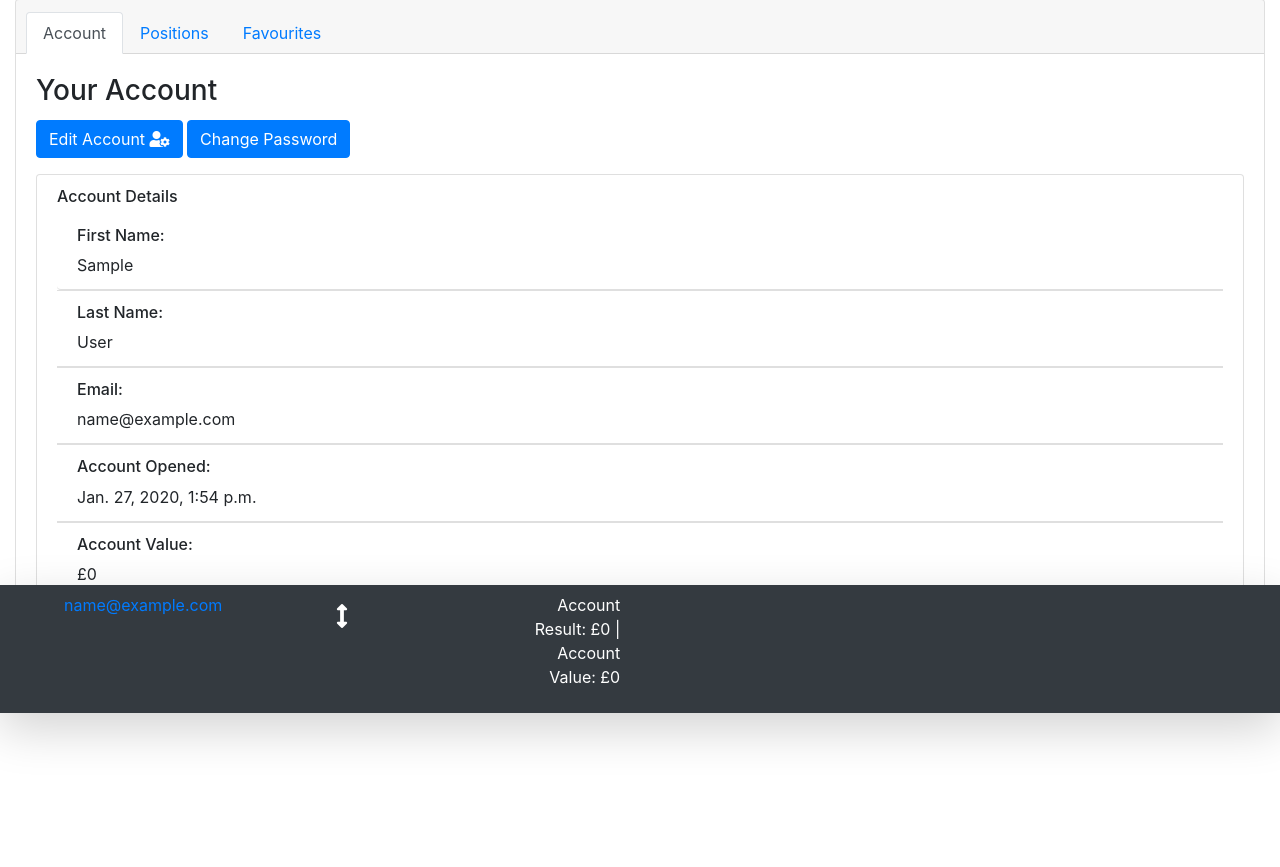
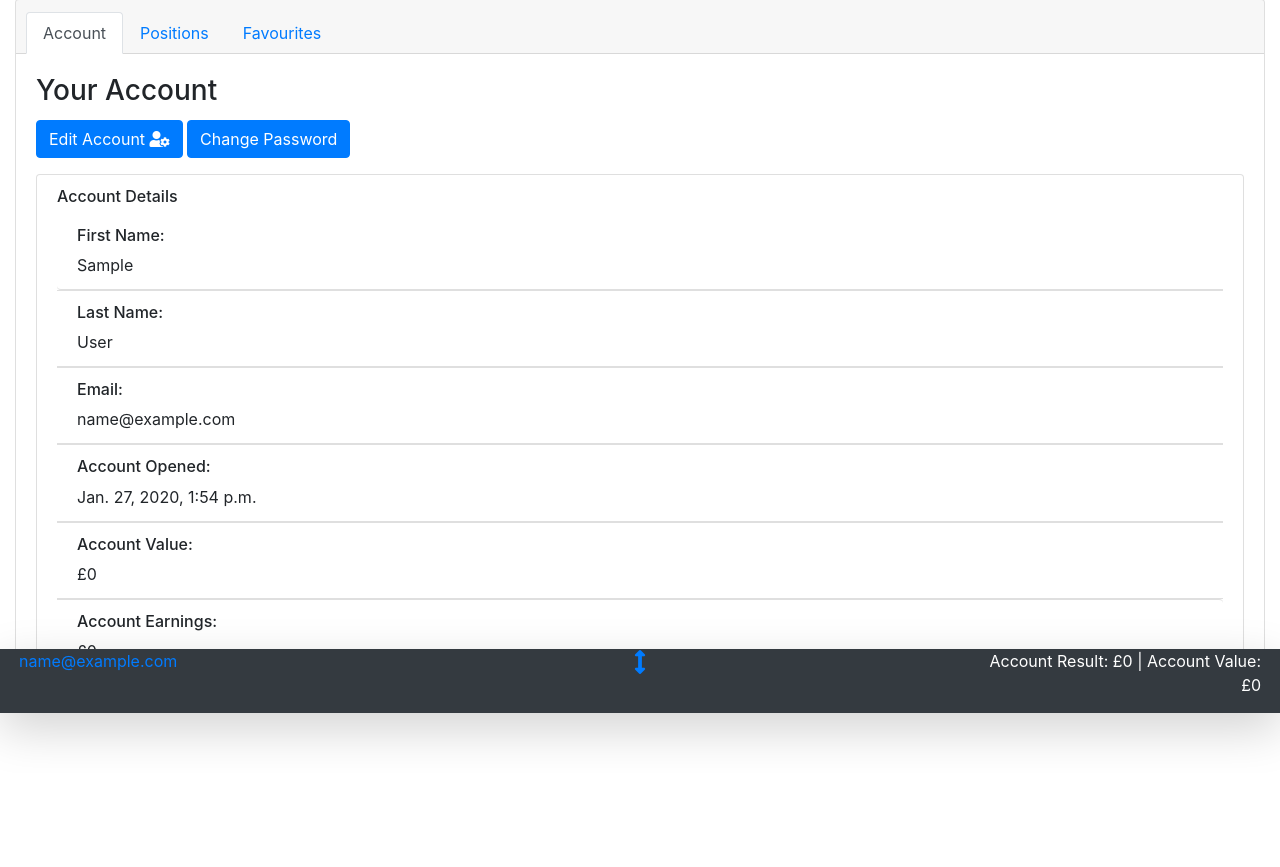
Before and after one commit to mankaransaggu/tradingwebportal, a Django app: page /account/ in a window 1280 px wide. Shown: the part 87-954 px from the top of the page. After the commit the page ends 829 px from the top, so only its background shows below. Run offline with Django 3.2, Linux system fonts and the light colour scheme; the visitor is signed in with stand-in values (Sample User, id 1); data that the repository does not hold is empty; some libraries are stand-ins or nearby versions.

Commit message:
got the footer to use containers and flex grid

```diff
--- a/mysite/trading/templates/page_elements/footer.html
+++ b/mysite/trading/templates/page_elements/footer.html
@@ -1,28 +1,28 @@
-<div class="navbar sticky-top panel-group shadow-lg" id="accordion">
-    <div class="panel panel-default">
-        <div class="panel-heading">
+<div class="container-fluid sticky-top shadow-lg" id="accordion">
+
+
         <div class="row">
+            <div class="col-3 align-middle">
+                <p class="ml-1 text-white text-left"><a href="{% url 'account'%}">{{ user.email }}</a></p>
+            </div>
 
-                <div class="col-3">
-                    <p class="ml-5 text-white text-left"><a href="{% url 'account'%}">{{ user.email }}</a></p>
-                </div>
-                <div class="col-6">
-                    <h4 class="panel-title text-center">
+            <div class="col-6 align-middle">
+                <h4 class="text-center">
                     <a data-toggle="collapse" data-parent="#accordion" href="#collapseOne">
                         <i class="fas fa-arrows-alt-v text-center"></i>
                     </a>
                 </h4>
             </div>
-                <div class="col-3">
-                    <p class="ml-auto mr-5 text-white text-right">Account Result: £{{ user.get_live_result }} | Account Value: £{{ user.value }}</p>
-                </div>
 
+            <div class="col-3 align-middle">
+                <p class="ml-auto mr-1  text-white text-right">Account Result: £{{ user.get_live_result }} | Account Value: £{{ user.value }}</p>
             </div>
         </div>
 
+    <div class="container-fluid">
         <div id="collapseOne" class="panel-collapse collapse">
-            <div class="panel-body">
-
+            <div class="row">
+                <div class="col-12">
                     <div class="table-wrapper-scroll-y footer-scrollbar">
                         <table class="table table-dark">
                             <thead>
@@ -67,7 +67,7 @@
                         </table>
                     </div>
                 </div>
-
             </div>
         </div>
     </div>
+</div>
--- a/mysite/trading/templates/stock/stock_detail.html
+++ b/mysite/trading/templates/stock/stock_detail.html
@@ -31,5 +31,4 @@
     {% include "stock/includes/positions_box.html" %}
 
 
-</div>
 {% endblock %}
```
Lines whose indentation alone changed are shown as unchanged.
